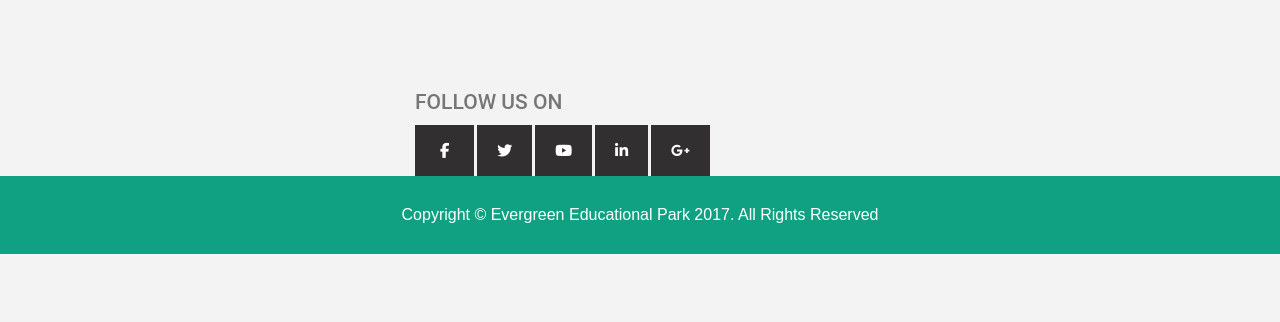
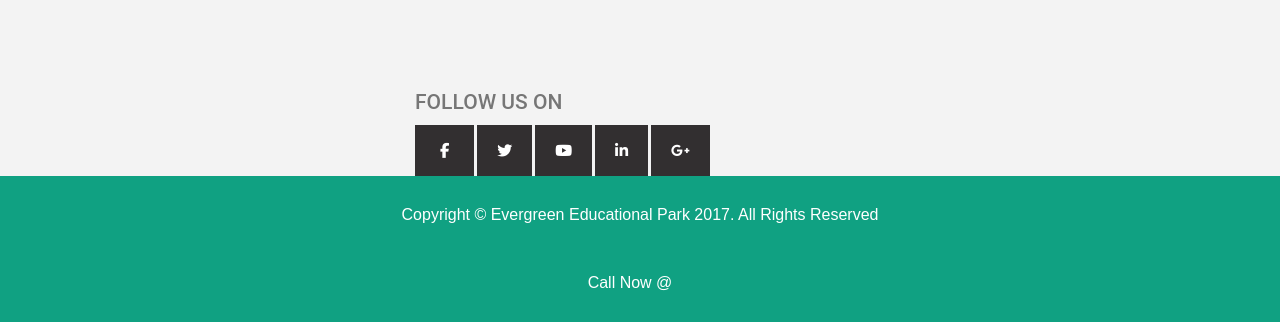
Before and after one commit to EvergreenEducationalPark/EvergreenEducationalPark.github.io, a plain HTML site: page index.html in a window 1280 px wide. Shown: the part 7691-8013 px from the top of the page. Before the commit the page ends 7945 px from the top, so only its background shows below. Drawn offline with Linux system fonts and the light colour scheme.

Commit message:
Call updated

```diff
--- a/index.html
+++ b/index.html
@@ -766,6 +766,7 @@
                                     <div class="main_footer text-center wow zoomIn" data-wow-duration="1s">
 
                                         <p>Copyright © Evergreen Educational Park 2017. All Rights Reserved</p>
+                                        <p>Call Now @ <a href="tel:+919003729193"></p>
 					</div>
 				</div>
 			</div>
```
